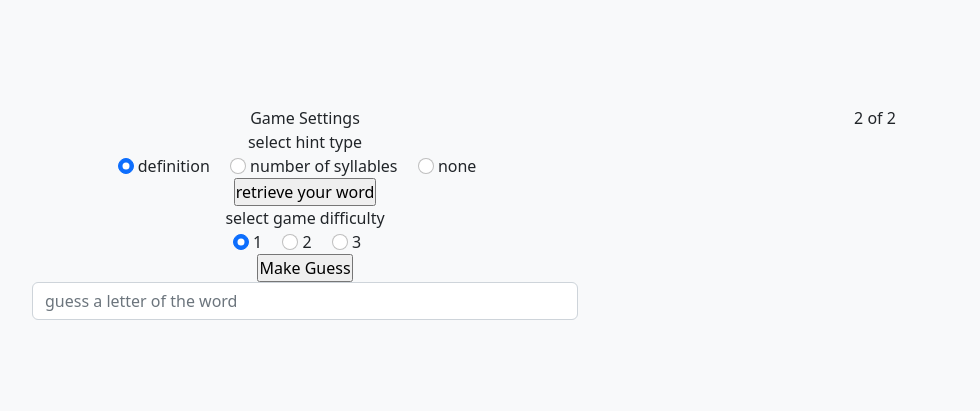
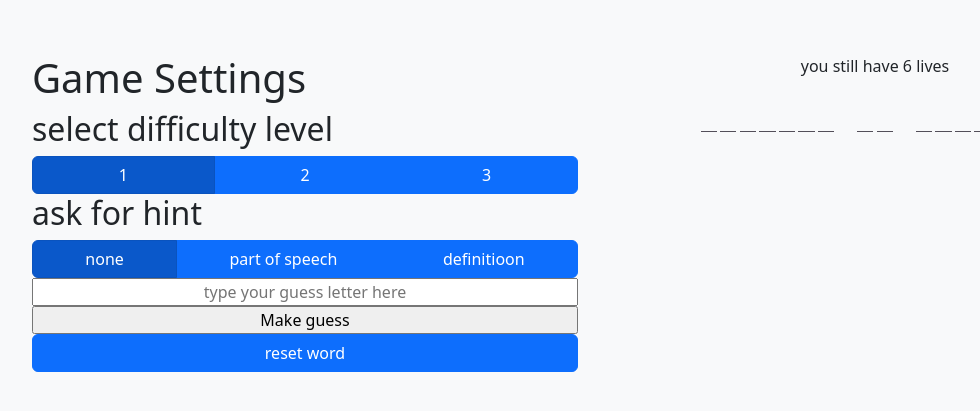
Before and after one commit to Bogdan-Branzaniuc/Portfolio-2-Js-, a plain HTML site: page index.html in a window 1280 px wide. Shown: the part 987-1398 px from the top of the page, without its empty margins (50-1030 px from the left). Drawn offline with nearby package versions, Linux system fonts and the light colour scheme; no server answers.

Commit message:
added and modified content to the html-game-settings-forms, added more functions to the game-state.js and app.js

```diff
--- a/assets/css/style.css
+++ b/assets/css/style.css
@@ -21,12 +21,32 @@ a {
 
 }
 
+.game-settings-collumn {
+    text-align: left;
+}
+
+.game-settings-collumn>* {
+    width: 100%;
+
+}
+
 .game-section-container {
-    width: 100%;
     display: flex;
     align-items: center;
     justify-content: space-between;
 }
+
+.game-settings-form .btn-group,
+.text-input-guess-word,
+.submit-settings-button,
+#reset-word-button {
+    width: 100%;
+}
+
+.text-input-guess-word {
+    text-align: center;
+}
+
 
 #navbar-example2 {
     position: fixed;
@@ -37,7 +57,7 @@ a {
     padding-top: 30vh;
 }
 
-span {
+#puzzle-span-letter {
     border-bottom: 1px solid #534f59;
     display: inline-block;
     font-size: 2rem;
@@ -48,3 +68,14 @@ span {
     text-transform: uppercase;
     width: 3%;
 }
+
+#puzzle-span-space {
+    display: inline-block;
+    font-size: 2rem;
+    height: 2.4rem;
+    line-height: 2.4rem;
+    margin: 0 .1rem;
+    text-align: center;
+    text-transform: uppercase;
+    width: 3%;
+}
--- a/assets/js/api-requests.js
+++ b/assets/js/api-requests.js
@@ -7,7 +7,6 @@ const wordsApiCall = async () => {
         }
     };
     const response = await fetch('https://wordsapiv1.p.rapidapi.com/words/?random=true', options)
-
 
     if (response.status === 200) {
         const data = await response.json()
--- a/assets/js/app.js
+++ b/assets/js/app.js
@@ -5,36 +5,57 @@ import {
     GameState
 } from "./game-state.js";
 
-
-
-//eventlisteners - word count change
-//               - dificulty change
-//               - letter input
-
+let gameState
 
 const startGame = async () => {
-    const puzzleWord = await wordsApiCall()
-    let settings = [true, 1, 6]
-    let gameState = new GameState(settings, puzzleWord)
-    gameState.renderGame('word-junction-col')
 
-    //////  gameState methods
-    //gameState.renderWord
-    //gameState.renderHint
-    //gameState.renderHangPlatform
-    //gameState.updateWord
-    //gameState.updateSettings
-    //gameState.updateHangPlatform
-    //gameState.failedGame
-    //gameState.stopGame
-    //gameState.apiReachedLimitForToday
+    // ************* commented out for api-usage-limit reasons ***********************
+    // let puzzleWord = await wordsApiCall()
+    // while (!puzzleWord.results) {
+    //     puzzleWord = await wordsApiCall()
+    // }
+    let puzzleWord = {
+        word: 'hangman is awesome',
+        results: [{
+            definition: 'greateness',
+            partOfSpeech: 'exclamation'
+        }]
+    }
+    gameState = new GameState(puzzleWord)
+    gameState.renderGame()
 }
 
 startGame()
 
+//eventlisteners - word hint change
+//               - dificulty change
+//               - letter input
+//               - reset word
 
 
+//word hint change
+document.querySelector('#hint-type-form').addEventListener('change', (e) => {
+    gameState.settings.hint = e.target.id
+    gameState.renderGame()
+})
+//word difficulty change
+document.querySelector('#difficulty-level-form').addEventListener('change', (e) => {
+    console.log(e.target.id)
+    console.log(gameState)
+    //gameState.renderGame()
+})
+//letter input
+
+document.querySelector('#guess-letter-form').addEventListener('submit', (e) => {
+    console.log(e.target.id)
+    const letterTry = document.querySelector('#input-letter-word-puzzle').value
+    document.querySelector('#input-letter-word-puzzle').value = ''
+    gameState.makeGuess(letterTry)
 
 
-// object gameState
-// methods: - render word
+    //verify the guessed letter
+    //gameState.renderGame()
+})
+
+// reset word
+document.querySelector('#reset-word-button').addEventListener('click', startGame)
--- a/assets/js/game-state.js
+++ b/assets/js/game-state.js
@@ -1,46 +1,94 @@
 class GameState {
-    constructor([isComposedWord, dificultyLevel, lives], puzzleWord) {
-        this.isComposedWord = isComposedWord
-        this.dificultyLevel = dificultyLevel
-        this.lives = lives
-        this.puzzleWord = puzzleWord
+    constructor(puzzleWordData) {
+        this.puzzleWordData = puzzleWordData
+        this.puzzleWord = puzzleWordData.word
+        this.settings = {
+            difficulty: 1,
+            hint: 'none',
+            lives: 6
+        }
+        this.lettersGuessed = []
+        this.lettersTried = []
+    }
+    //////  gameState methods
+    //gameState.renderWord
+    //gameState.renderHint
+    //gameState.renderHangPlatform
+    //gameState.updateWord
+    //gameState.updateSettings
+    //gameState.updateHangPlatform
+    //gameState.failedGame
+    //gameState.stopGame
+    //gameState.apiReachedLimitForToday
+
+    // renderGame will use all the other render-functions to render the game
+    renderGame() {
+        this.renderWordPuzzle()
+        this.renderHint()
     }
 
-    generatePuzzleWord() {
+    renderWordPuzzle() {
+        const wordJunctionElement = document.getElementById('word')
+        wordJunctionElement.innerHTML = ''
 
-    }
-    // renderGame will use all the other render-functions to render the game
-    renderGame(wordJunctionElementId) {
-        this.renderWordPuzzle(wordJunctionElementId)
-        this.renderHint(wordJunctionElementId)
-    }
+        // split puzzle, foreach letter create span
+        for (let i = 0; i < this.puzzleWord.length; i++) {
 
-    renderWordPuzzle(parentId) {
-        const wordJunctionElement = document.getElementById(parentId)
-        // split puzzle, foreach letter create span
-        for (let i = 0; i < this.puzzleWord.word.length; i++) {
+            //if a space, create a space
             const puzzleElement = document.createElement('span')
-            puzzleElement.textContent = ' '
+            if (this.puzzleWord[i] == ' ') {
+                puzzleElement.setAttribute('id', "puzzle-span-space")
+            } else {
+                puzzleElement.setAttribute('id', "puzzle-span-letter")
+            }
+            puzzleElement.setAttribute('class', "puzzle-span-element")
+
+            if (this.lettersGuessed.includes(this.puzzleWord[i])) {
+                puzzleElement.textContent = this.puzzleWord[i]
+                puzzleElement.setAttribute('id', "puzzle-span-space")
+            } else {
+                puzzleElement.textContent = ''
+            }
             wordJunctionElement.appendChild(puzzleElement)
         }
         //define ID for wordPuzzle for future animations
     }
 
-    renderHint(parentId) {
+    renderHint() {
         //word Hint
-        const wordJunctionElement = document.getElementById(parentId)
+        const wordJunctionElement = document.getElementById('hint')
+        wordJunctionElement.innerHTML = ''
+
         const puzzleWordHint = document.createElement('p')
-        if (this.puzzleWord.results) {
-            puzzleWordHint.textContent = this.puzzleWord.results[0].definition
-        } else if (this.puzzleWord.syllables) {
-            puzzleWordHint.textContent = `this word has ${this.puzzleWord.syllables.count} syllabels`
+        puzzleWordHint.textContent = "Hint: "
+
+        if (this.settings.hint == 'hint-option-part-of-speech') {
+            puzzleWordHint.textContent += this.puzzleWordData.results[0].partOfSpeech
+        } else if (this.settings.hint == 'hint-option-definition') {
+            puzzleWordHint.textContent += this.puzzleWordData.results[0].definition
+        } else {
+            puzzleWordHint.textContent = "you still have " + this.settings.lives + " lives"
         }
+
         wordJunctionElement.appendChild(puzzleWordHint)
         //define ID for hint for future animations
     }
+    makeGuess(letterTry) {
 
-    renderHangPlatform() {
+        if (this.lettersTried.includes(letterTry)) {
+            console.log('this has allready been guessed')
 
+        } else if (this.puzzleWord.includes(letterTry)) {
+            this.lettersTried.push(letterTry)
+
+        } else if (!this.puzzleWord.includes(letterTry) && !this.lettersTried.includes(letterTry)) {
+            this.settings.lives--
+            console.log('oops')
+        }
+        this.lettersTried.push(letterTry)
+        this.lettersTried = [...new Set(this.lettersTried)];
+        console.log(this.lettersTried)
+        this.renderGame()
     }
 }
 
--- /dev/null
+++ b/assets/js/prevent-default.js
@@ -0,0 +1,3 @@
+document.querySelectorAll('.game-settings-form').forEach((form) => {
+    form.addEventListener('submit', e => e.preventDefault())
+})
--- a/index.html
+++ b/index.html
@@ -40,85 +40,72 @@
             </ul>
         </nav>
     </header>
+
     <section id="introductory-section" class="section">
+        <div class="container text-center">
+            <h1>Welcome to the Hangman Game</h1>
+            <p>Hangman is great!</p>
+            <p>It teaches you that just by saying the wrong things, you can end someone's life!</p>
+        </div>
     </section>
+
     <section id="hangman-word-game-section" class="section game-section-container">
         <div class="container text-center">
             <div class="row">
-                <div class="col"> Game Settings
+                <div class="col game-settings-collumn">
+                    <h1> Game Settings</h1>
                     <!--############# word settings difficulty form ###############-->
-                    <form class="difficulty-word-settings-wrapper" id="sellect-word-settings-hint">
-                        <label for="sellect-word-settings-hint">select hint type</label>
-                        <div>
-                            <div class="form-check-inline sellect-word-settings"
-                                aria-label="multiple radio buttons for the hint type">
-                                <input class="form-check-input" type="radio" name="flexRadioDefault"
-                                    id="flexRadioDefault1" checked>
-                                <label class="form-check-label" for="flexRadioDefault1">
-                                    definition
-                                </label>
+                    <form class="game-settings-form" id="difficulty-level-form">
+                        <h2 for="sellect-word-settings-hint">select difficulty level</h1>
+                            <div class="btn-group">
+                                <input type="radio" class="btn-check" name="options" id="word-difficulty-option-1"
+                                    autocomplete="off" checked />
+                                <label class="btn btn-primary" for="word-difficulty-option-1">1</label>
+
+                                <input type="radio" class="btn-check" name="options" id="word-difficulty-option-2"
+                                    autocomplete="off" />
+                                <label class="btn btn-primary" for="word-difficulty-option-2">2</label>
+
+                                <input type="radio" class="btn-check" name="options" id="word-difficulty-option-3"
+                                    autocomplete="off" />
+                                <label class="btn btn-primary" for="word-difficulty-option-3">3</label>
+                            </div>
+                    </form>
+
+                    <!--############# word settings hint-type ###############-->
+                    <form class="game-settings-form" id="hint-type-form">
+                        <h2 for="sellect-word-settings-hint">ask for hint</h1>
+                            <div class="btn-group">
+                                <input type="radio" class="btn-check" name="options" id="hint-option-none"
+                                    autocomplete="off" checked />
+                                <label class="btn btn-primary" for="hint-option-none">none</label>
+
+                                <input type="radio" class="btn-check" name="options" id="hint-option-part-of-speech"
+                                    autocomplete="off" />
+                                <label class="btn btn-primary" for="hint-option-part-of-speech">part of speech</label>
+
+                                <input type="radio" class="btn-check" name="options" id="hint-option-definition"
+                                    autocomplete="off" />
+                                <label class="btn btn-primary" for="hint-option-definition">definitioon</label>
                             </div>
 
-                            <div class="form-check-inline sellect-word-settings"
-                                aria-label="multiple select for the level of difficulty">
-                                <input class="form-check-input" type="radio" name="flexRadioDefault"
-                                    id="flexRadioDefault2">
-                                <label class="form-check-label" for="flexRadioDefault2">
-                                    number of syllables
-                                </label>
-                            </div>
-                            <div class="form-check-inline sellect-word-settings"
-                                aria-label="multiple select for the level of difficulty">
-                                <input class="form-check-input " type="radio" name="flexRadioDefault"
-                                    id="flexRadioHintType3">
-                                <label class="form-check-label" for="flexRadioHintType3">
-                                    none
-                                </label>
-                            </div>
-                        </div>
-                        <input type="submit" value="retrieve your word">
-
                     </form>
-                    <!--############# word settings hint-type and letter-gues-form ###############-->
-                    <form>
-                        <label for="sellect-word-settings-difficulty">select game difficulty</label>
-                        <div class="difficulty-word-settings-wrapper" id="sellect-word-settings-difficulty">
-                            <div class="form-check-inline sellect-word-settings"
-                                aria-label="multiple select for the level of difficulty">
-                                <input class="form-check-input" type="radio" name="flexRadioDifficulty"
-                                    id="flexRadioDifficulty1" checked>
-                                <label class="form-check-label" for="flexRadioDifficulty1">
-                                    1
-                                </label>
-                            </div>
-
-                            <div class="form-check-inline sellect-word-settings"
-                                aria-label="multiple select for the level of difficulty">
-                                <input class="form-check-input" type="radio" name="flexRadioDifficulty"
-                                    id="flexRadioDifficulty2">
-                                <label class="form-check-label" for="flexRadioDifficulty2">
-                                    2
-                                </label>
-                            </div>
-                            <div class="form-check-inline sellect-word-settings"
-                                aria-label="multiple select for the level of difficulty">
-                                <input class="form-check-input " type="radio" name="flexRadioDifficulty"
-                                    id="flexRadioDifficulty3">
-                                <label class="form-check-label" for="flexRadioDifficulty3">
-                                    3
-                                </label>
-                            </div>
-                        </div>
-                        <input type="submit" value="Make Guess">
-                        <input id="input-letter-word-puzzle" type="text" class="form-control d-inline" maxlength="1"
-                            placeholder="guess a letter of the word" aria-label="Recipient's username"
-                            aria-describedby="basic-addon2">
-
+                    <!--############# make guess form ###############-->
+                    <form class="game-settings-form" id="guess-letter-form">
+                        <input class="text-input-guess-word" id="input-letter-word-puzzle" type="text" maxlength="1"
+                            placeholder="type your guess letter here" aria-label="type your letter guess in here"
+                            required>
+                        <div><input type="submit" value="Make guess" class="submit-settings-button"></div>
+                        <button type="button" class="btn btn-primary" id="reset-word-button">reset word</button>
                     </form>
 
                 </div>
                 <div class="col" id="word-junction-col">
-                    <p>2 of 2</p>
+                    <div id="hint">
+                        </divid>
+
+                    </div>
+                    <div id="word"></div>
                 </div>
             </div>
         </div>
@@ -134,7 +121,9 @@
     </section>
     <footer>
     </footer>
+
     <script type="module" src="assets/js/app.js"></script>
+    <script src="assets/js/prevent-default.js"></script>
 </body>
 
 </html>
```
